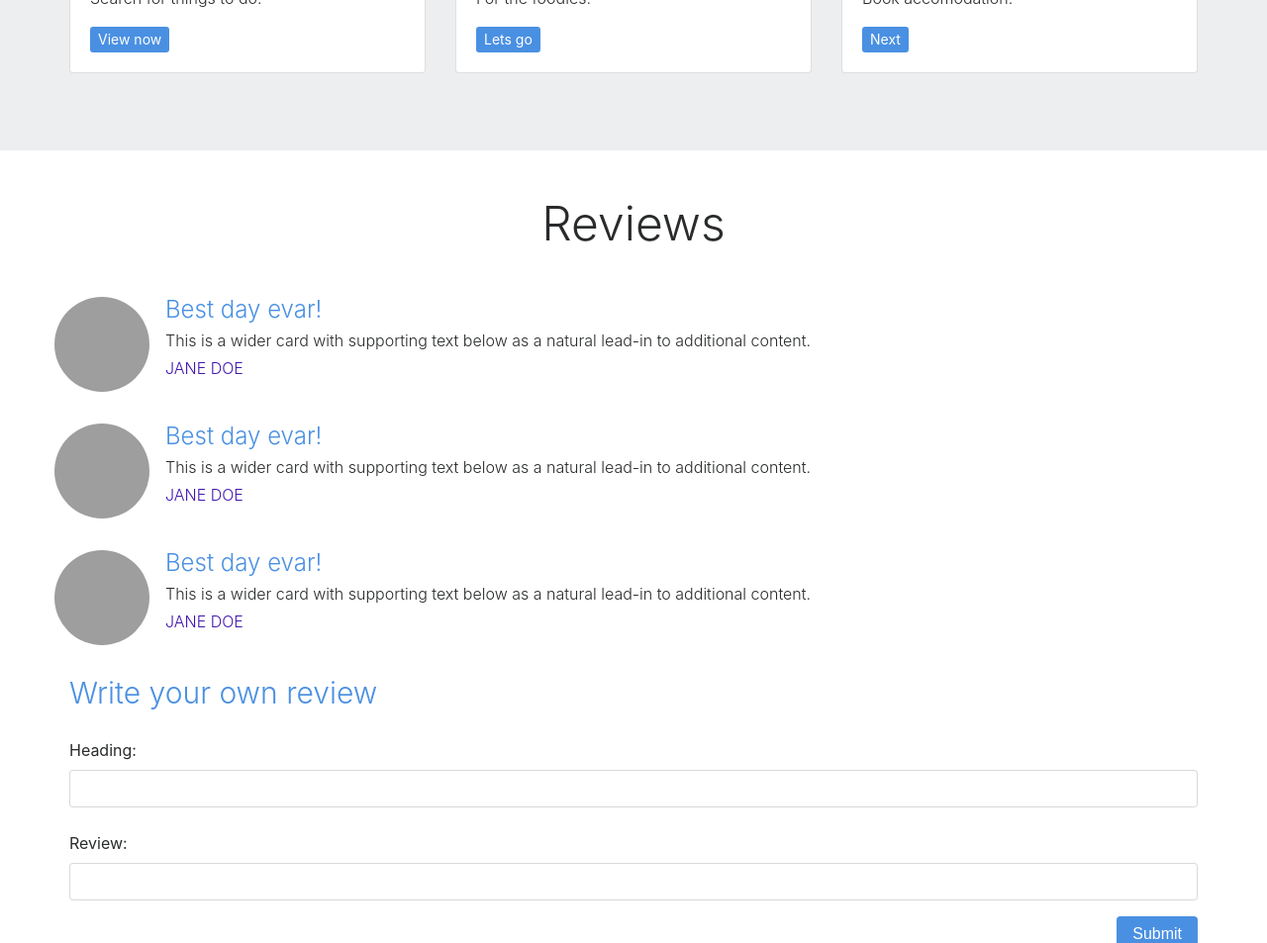
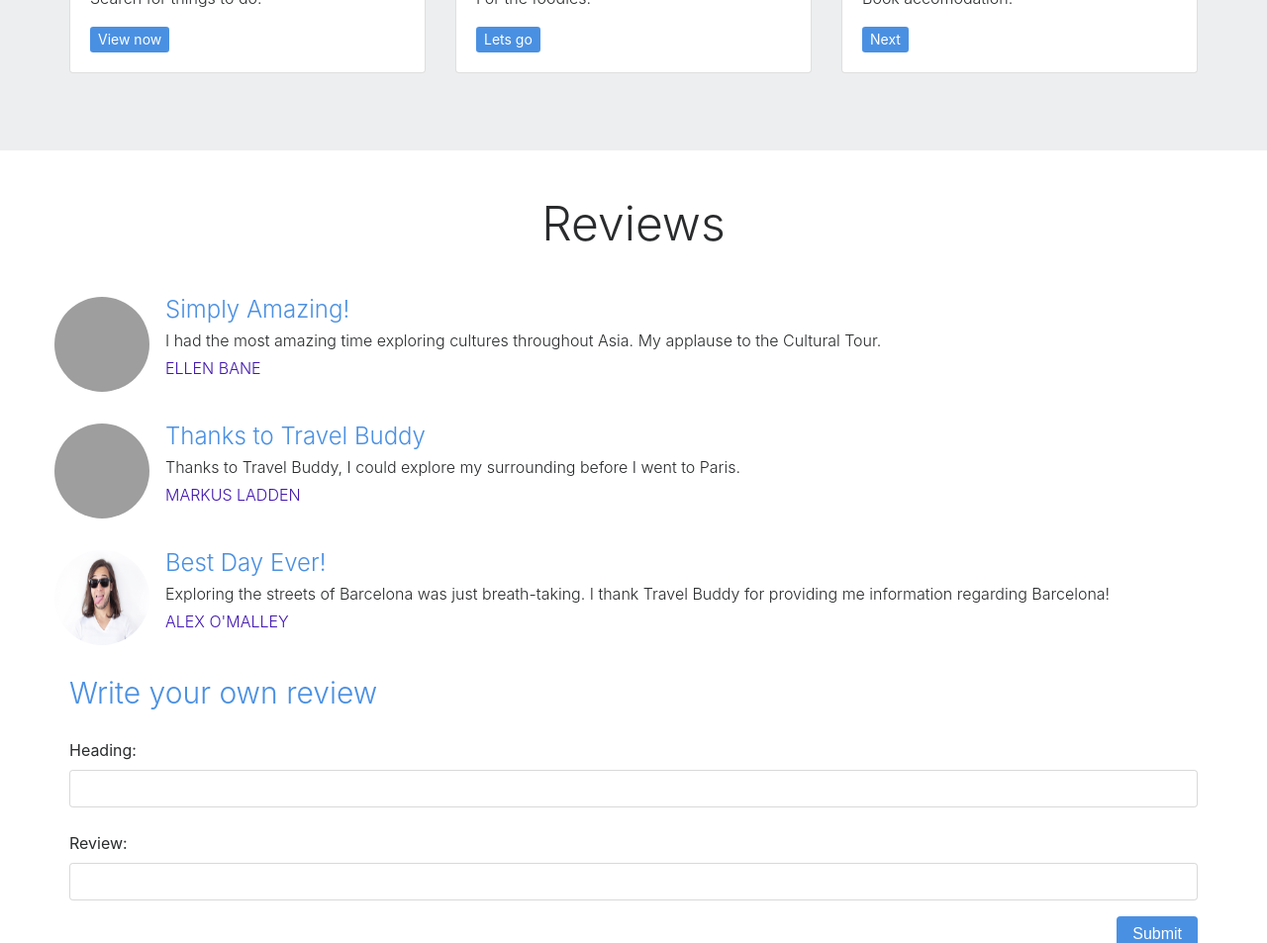
Before and after one commit to ITRW324project/webdev_TravelBuddy, a PHP site: the page made by Show Destination/show-destination.php in a window 1280 px wide. Shown: the part 1154-2107 px from the top of the page at 99% size. Run offline with PHP 8.4, Linux system fonts and the light colour scheme; some libraries are stand-ins or nearby versions; grey boxes are pictures that could not be loaded.

Commit message:
Show destination php update

```diff
--- a/Show Destination/show-destination.php
+++ b/Show Destination/show-destination.php
@@ -12,10 +12,10 @@
 	<body>
 		<!-- NAVBAR -->
 		<nav class="navbar">
-				<a class="logo logo-small-light" href="../Landing Page/landing-page.html">Travel Buddy</a>
+				<a class="logo logo-small-light" href="../Landing Page/landing-page.php">Travel Buddy</a>
 				<div>
 					<button class="btn btn-success btn toggle-travelbook">My Travelbook</button>
-					<a class="btn btn-outline-secondary btn-sm" href="../home.html">Logout</a>
+					<a class="btn btn-outline-secondary btn-sm" href="../home.php">Logout</a>
 				</div>
 		</nav>
 		<!-- NAVBAR END -->
@@ -36,9 +36,6 @@
 		</div>
 
 		<!-- GOOGLE SEARCH END -->
-
-
-
 		<!-- MORE INFORMATION -->
 
 			<div class="container">
@@ -50,7 +47,7 @@
 				<h3 class="container-heading">Resources</h3>
 				<div class="row">
 					<div class="col-12 col-md-12 col-lg-4">
-						<div href="Tour Show/tour-show.html" class="card card-link">
+						<div href="Tour Show/tour-show.php" class="card card-link">
 							<img class="card-img-top" src="https://static.pexels.com/photos/541517/pexels-photo-541517.jpeg" >
 							<div class="card-block">
 								<h4 class="card-title">Attractions</h4>
@@ -60,7 +57,7 @@
 						</div>
 					</div>
 					<div class="col-12 col-md-12 col-lg-4">
-						<div href="Tour Show/tour-show.html" class="card card-link">
+						<div href="Tour Show/tour-show.php" class="card card-link">
 							<img class="card-img-top" src="https://static.pexels.com/photos/5317/food-salad-restaurant-person.jpg" >
 							<div class="card-block">
 								<h4 class="card-title">Restaurants</h4>
@@ -70,7 +67,7 @@
 						</div>
 					</div>
 					<div class="col-12 col-md-6 col-lg-4">
-						<div href="Tour Show/tour-show.html" class="card card-link">
+						<div href="Tour Show/tour-show.php" class="card card-link">
 						<img class="card-img-top" src="https://static.pexels.com/photos/286744/pexels-photo-286744.jpeg" >
 						<div class="card-block">
 							<h4 class="card-title">Accomodation</h4>
@@ -91,27 +88,27 @@
 			<h3 class="container-heading">Reviews</h3>
 			<div class="row">
 				<div class="comment">
-					<img src="https://static.pexels.com/photos/295821/pexels-photo-295821.jpeg" class="rounded-circle comment-image">
+					<img src="../img/Woman_3.jpeg" class="rounded-circle comment-image">
 					<div class="comment-text">
-							<h6 class="comment-heading">Best day evar!</h6>
-							<p>This is a wider card with supporting text below as a natural lead-in to additional content.</p>
-							<p class="comment-author">Jane Doe</p>
+							<h6 class="comment-heading">Simply Amazing!</h6>
+							<p>I had the most amazing time exploring cultures throughout Asia.  My applause to the Cultural Tour.</p>
+							<p class="comment-author">Ellen Bane</p>
 					</div>
 				</div>
 				<div class="comment">
-					<img src="https://static.pexels.com/photos/262226/pexels-photo-262226.jpeg" class="rounded-circle comment-image">
+					<img src="../img/Man.jpeg" class="rounded-circle comment-image">
 					<div class="comment-text">
-							<h6 class="comment-heading">Best day evar!</h6>
-							<p>This is a wider card with supporting text below as a natural lead-in to additional content.</p>
-							<p class="comment-author">Jane Doe</p>
+							<h6 class="comment-heading">Thanks to Travel Buddy</h6>
+							<p>Thanks to Travel Buddy, I could explore my surrounding before I went to Paris.</p>
+							<p class="comment-author">Markus Ladden</p>
 					</div>
 				</div>
 				<div class="comment">
-					<img src="https://static.pexels.com/photos/91227/pexels-photo-91227.jpeg" class="rounded-circle comment-image">
+					<img src="../img/Man_2.jpeg" class="rounded-circle comment-image">
 					<div class="comment-text">
-							<h6 class="comment-heading">Best day evar!</h6>
-							<p>This is a wider card with supporting text below as a natural lead-in to additional content.</p>
-							<p class="comment-author">Jane Doe</p>
+							<h6 class="comment-heading">Best Day Ever!</h6>
+							<p>Exploring the streets of Barcelona was just breath-taking.  I thank Travel Buddy for providing me information regarding Barcelona!</p>
+							<p class="comment-author">Alex O'Malley</p>
 					</div>
 				</div>
 			</div>
@@ -138,38 +135,38 @@
 			</button>
 			<h3>My Travelbook</h3>
 			<div class="card">
-				<h6 class="sidebar-heading">Luxury Europe Tour</h6>
+				<h6 class="sidebar-heading">Chosen Destinations</h6>
 				<div class="list-group">
 					<a href="#" class="list-group-item home">
 			    HOME
 			  </a>
 			  <div href="#" class="list-group-item list-group-item-action">
-						<p><b>Distance:</b> 1021k</p>
-						<p><b>Leg Travel Duration:</b> 5 Hrs 45 Mins</p>
+					<p><b>Distance:</b> 16 723.6km</p>
+					<p><b>Leg Travel Duration:</b> 21 Hrs 14 Mins</p>
 				</div>
-					<a href="#" class="list-group-item active">
-						London
+				<a href="../Show%20Destination/show-destination.html?location=California" class="list-group-item active">
+			    California
 					<button type="button" class="btn btn-danger btn-sm float-right">Delete</button>
 			  </a>
 				<div href="#" class="list-group-item list-group-item-action">
-						<p><b>Distance:</b> 1021k</p>
-						<p><b>Leg Travel Duration:</b> 5 Hrs 45 Mins</p>
+					<p><b>Distance:</b> 4 747.8km</p>
+					<p><b>Leg Travel Duration:</b> 4 Hrs 41 Mins</p>
 				</div>
-					<a href="#" class="list-group-item active">
-						Paris
+				<a href="../Show%20Destination/show-destination.html?location=Miami" class="list-group-item active">
+			    Miami
 					<button type="button" class="btn btn-danger btn-sm float-right">Delete</button>
 			  </a>
 				<div href="#" class="list-group-item list-group-item-action">
-						<p><b>Distance:</b> 1021k</p>
-						<p><b>Leg Travel Duration:</b> 5 Hrs 45 Mins</p>
+					<p><b>Distance:</b> 2 053,1km</p>
+					<p><b>Leg Travel Duration:</b> 3Hrs 5 Mins</p>
 				</div>
-					<a href="#" class="list-group-item active">
-						Rome
+				<a href="../Show%20Destination/show-destination.html?location=NewYork" class="list-group-item active">
+			    New York
 					<button type="button" class="btn btn-danger btn-sm float-right">Delete</button>
 			  </a>
 				<div href="#" class="list-group-item list-group-item-action">
-						<p><b>Distance:</b> 1021k</p>
-						<p><b>Leg Travel Duration:</b> 5 Hrs 45 Mins</p>
+					<p><b>Distance:</b> 12 831km</p>
+					<p><b>Leg Travel Duration:</b> 14 Hrs 50 Mins</p>
 				</div>
 				<a href="#" class="list-group-item home">
 			    HOME
@@ -216,7 +213,7 @@
 							<div class="form-group">
 								<input type = "text" class="form-control"></input>
 							</div>
-							<a class="btn btn-primary" href="../Tour Show/tour-show.html">Okay</a>
+							<a class="btn btn-primary" href="../Tour Show/tour-show.php">Okay</a>
 							<button type="button" class="btn btn-secondary js-new-travelbook">Cancel</button>
 						</form>
 				</div>
@@ -239,7 +236,7 @@
 							<span class="custom-control-description">Travelbook 2</span>
 						</label>
 						</div>
-						<a class="btn btn-primary" href="../Tour Show/tour-show.html">Okay</a>
+						<a class="btn btn-primary" href="../Journal Destinations/journal-destinations.php">Okay</a>
 						<button type="button" class="btn btn-secondary js-existing-travelbook">Cancel</button>
 					</form>
 			</div>
```
Also changed, not shown: Show Destination/show-destination.html (+28 -31 lines). Lines whose indentation alone changed are shown as unchanged.
